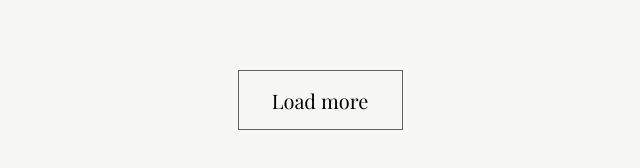
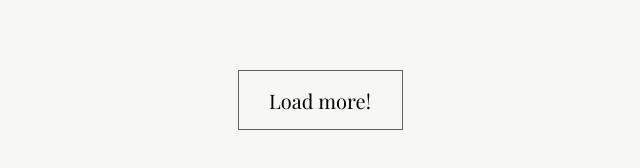
Before and after one commit to mikh-maksi/GoITeensFE, a plain HTML site: page module-03/index.html in a window 1280 px wide. Shown: the part 2033-2201 px from the top of the page, 320-960 px from the left. Drawn offline with nearby package versions, Linux system fonts and the light colour scheme.

Commit message:
Update index.html

```diff
--- a/module-03/index.html
+++ b/module-03/index.html
@@ -66,7 +66,7 @@
             ad excepturi, quidem, eum quas minima. Velit laborum et doloremque in perspiciatis id!</p>
     </arcticle>
 
-    <button>Load more</button>
+    <button>Load more!</button>
 
 </body>
 
```
